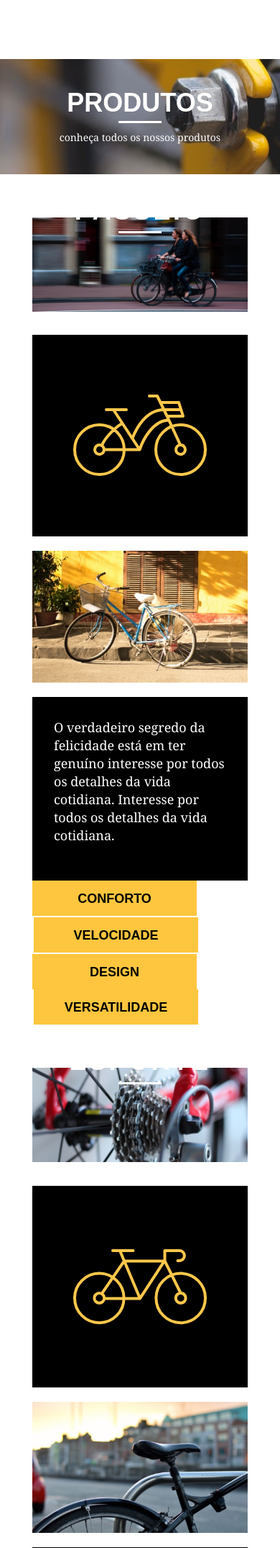
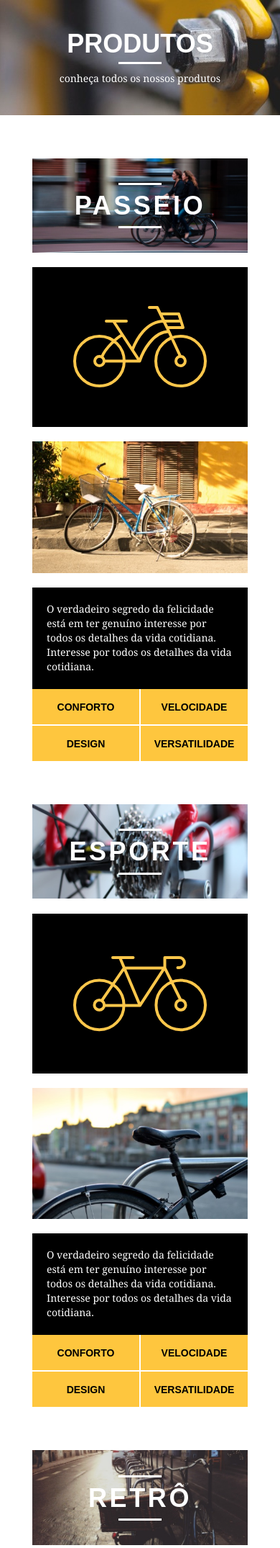
Before and after one commit to vilsonsampaio/bikcraft, a PHP site: page /produtos.html in a window 390 px wide. Shown: the part 232-2382 px from the top of the page at 72% size. Run offline with PHP 8.4, Linux system fonts and the light colour scheme.

Commit message:
Sobre e Produtos responsiva

```diff
--- a/css/responsivo.css
+++ b/css/responsivo.css
@@ -18,6 +18,23 @@
                  .footer-redes ul li a img {
                      width: 25px;
                      height: 25px;
+                 }
+                 /* Produtos */
+                 .produtos-item h2 {
+                     top: -150px;
+                     margin-bottom: -59px;
+                 }
+                 .produtos-icon {
+                     padding: 41px 0;
+                 }
+                 .produtos-info p {
+                     font-size: 14px;
+                     line-height: 20px;
+                     padding: 20px 20px 21px;
+                 }
+                 .produtos-info ul li {
+                     width: 181px;
+                     height: 49px;
                  }
              }
              /* Estilo para Smartphone */
@@ -48,6 +65,9 @@
                  .header-menu ul li a:hover {
                      border-color: #fff;
                  }
+                 .menu-ativo {
+                     border-color: #FFF!important;
+                 }
                  /* Intro */
                  .intro {
                      margin-top: 0px;
@@ -61,6 +81,10 @@
                  .quote-externo {
                      margin-bottom: 30px;
                  }
+                 /* Introdução interna */
+                 .intro-page {
+                     margin-top: 0px;
+                 }
                  /* Call to action */
                  .call {
                      padding: 10px 0 40px;
@@ -70,7 +94,47 @@
                      display: none;
                  }
                  /* Footer */
+                 .footer-redes {
+                     margin: 0;
+                 }
                  .copyright .container p {
                      margin: 0;
                  }
+                 /* Sobre */
+                 /* Missão */
+                 .sobre p,
+                 .sobre ul li {
+                     padding-right: 0px;
+                     font-size: 14px;
+                     line-height: 20px;
                  }
+                 .sobre ul li {
+                     line-height: 25px;
+                 }
+                 /* Produtos */
+                 .produtos-item h2 {
+                     top: -105px;
+                     margin-bottom: -71px;
+                 }
+                 .produtos-icon {
+                     padding: 41px 0;
+                 }
+                 .produtos-info p {
+                     font-size: 14px;
+                     line-height: 20px;
+                     padding: 20px 20px 21px;
+                 }
+                 .produtos-info ul li {
+                     width: 149px;
+                     height: 49px;
+                     font-size: 14px;
+                     line-height: 20px;
+                 }
+                 /* Orçamento */
+                 #form-orcamento {
+                     padding-right: 0px;
+                 }
+                 .orcamento-dados ul {
+                     padding-right: 0px;
+                 }
+             }
--- a/css/style.css
+++ b/css/style.css
@@ -124,7 +124,6 @@ h3:after {
 
 .menu-ativo {
     color: #FFF!important;
-    border-color: #FFF!important;
 }
 
 
```
Lines whose indentation alone changed are shown as unchanged.
